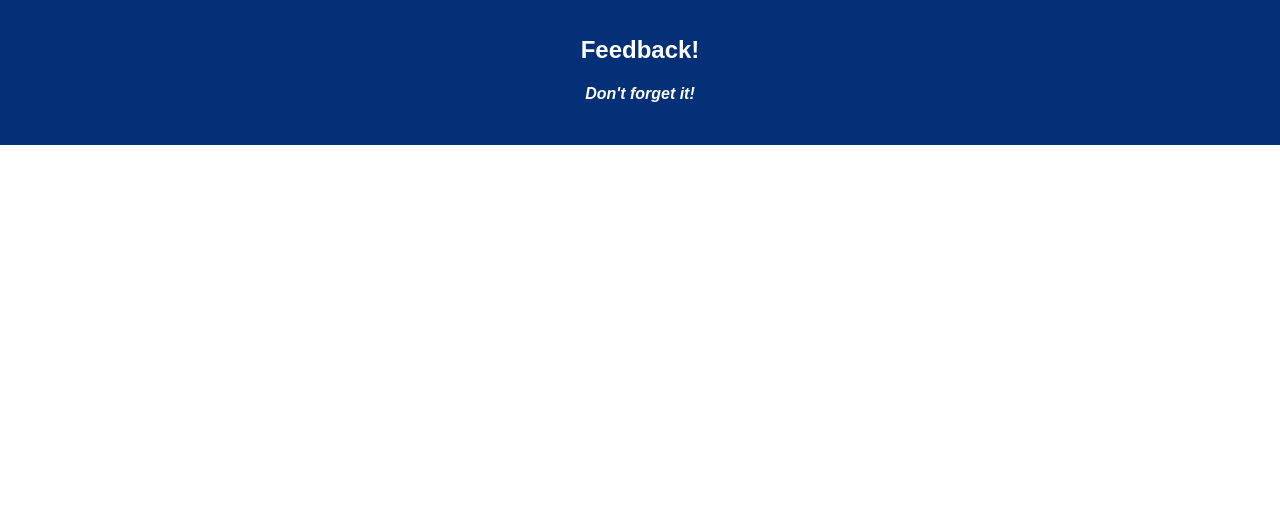
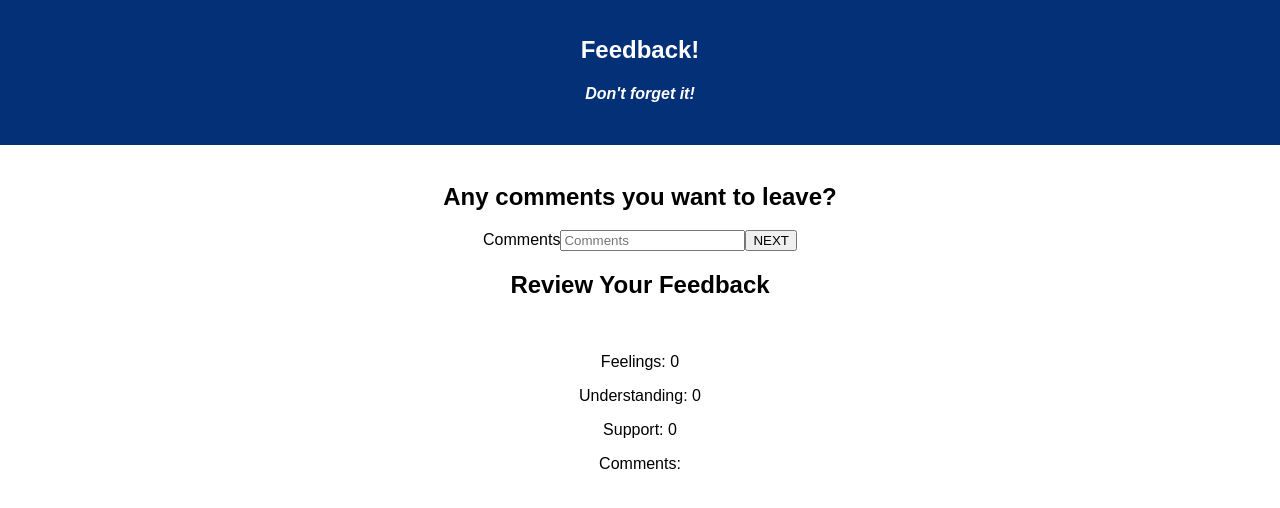
Before and after one commit to stefenmenzel/redux-feedback-loop, a React (Create React App) app: page /#/comment in a window 1280 px wide. Before the commit this address led to /#/review. Shown: the top 508 px of the page. Built offline with nearby package versions, Linux system fonts and the light colour scheme.

Commit message:
got comments page working, review page just needs that pesky conditional button

```diff
--- a/src/components/App/App.js
+++ b/src/components/App/App.js
@@ -4,7 +4,10 @@ import { HashRouter as Router, Route, Link } from 'react-router-dom';
 import { connect } from 'react-redux';
 import './App.css';
 
-import ScaleForm from '../ScaleForm/ScaleForm';
+//my components
+import ScaleForm from '../ScaleForm/ScaleForm.js';
+import Comments from '../Comments/Comments.js';
+import Review from '../Review/Review.js';
 
 class App extends Component {
   render() {
@@ -16,7 +19,6 @@ class App extends Component {
             <h4><i>Don't forget it!</i></h4>
           </header>
           <br />
-          {/* <FeelingForm /> */}
           <Route exact path='/'
             render={props => (<ScaleForm formType={this.props.reduxState.feeling} passedProps={props} />)}
           />
@@ -26,6 +28,10 @@ class App extends Component {
           <Route exact path='/support'
             render={props => (<ScaleForm formType={this.props.reduxState.support} passedProps={props} />)}
           />
+          <Route exact path='/comment'
+            component={Comments}
+          />
+          <Review />
         </div>
       </Router>
     );
--- /dev/null
+++ b/src/components/Comments/Comments.js
@@ -0,0 +1,39 @@
+import React, {Component} from 'react';
+import {connect} from 'react-redux';
+
+class Comments extends Component{
+
+    //store comment in local component state while collecting string
+    state = {
+        newComment: ''
+    }
+
+    //collect comment from user
+    handleChange = (event) => {
+        this.setState({
+            newComment: event.target.value
+        })
+    }
+
+    //submit comment and send to redux state via dispatching action.
+    handleSubmit = (event) => {
+        event.preventDefault();
+        this.props.dispatch({type: 'SET_COMMENT', payload: this.state})
+        this.props.history.push('/review');
+    }
+
+    render(){
+        return(
+            <div>
+                <h2>Any comments you want to leave?</h2>
+                <form onSubmit={this.handleSubmit}>
+                    <label htmlFor='comments'>Comments</label>
+                    <input onChange={this.handleChange} type="text" placeholder="Comments" />
+                    <button>NEXT</button>
+                </form>
+            </div>
+        )
+    }
+}
+
+export default connect()(Comments);
--- /dev/null
+++ b/src/components/Review/Review.js
@@ -0,0 +1,62 @@
+import React, { Component } from 'react';
+import {connect} from 'react-redux';
+
+class Review extends Component{
+
+    state = {
+        feelings: 0,
+        understanding: 0,
+        support: 0,
+        comment: ''
+    }
+
+    fetchProps = () => {
+        this.setState({
+            ...this.state,
+            feelings: this.props.reduxState.feeling.value,
+            understanding: this.props.reduxState.understanding,
+            support: this.props.reduxState.support.value,
+            comment: this.props.reduxState.comment.newComment
+        })
+    }
+
+    isCompleteButton = () => {
+        this.fetchProps();
+        if(this.state.feelings){
+            console.log('feelings:', this.state.feelings);
+            return false;
+        }
+        if (this.state.feelings && this.state.understanding && this.state.support && this.state.comment) {
+            return true;
+        }
+        return false;
+    }
+
+    conditionalButton(isComplete){
+        if(!isComplete){
+            return <button disabled>INCOMPLETE</button>;
+        }
+        else{
+            return <button onClick={() => this.submitFeedback}>SUBMIT</button>;
+        }
+    }
+
+    render(){
+        return(
+            <div>
+                <h2>Review Your Feedback</h2>
+                <br />
+                <p>{`Feelings: ${this.props.reduxState.feeling.value}`}</p>
+                <p>{`Understanding: ${this.props.reduxState.understanding.value}`}</p>
+                <p>{`Support: ${this.props.reduxState.support.value}`}</p>
+                <p>{`Comments: ${this.props.reduxState.comment.newComment}`}</p>
+            </div>
+        )
+    }
+}
+
+const mapStateToProps = (reduxState) => {
+    return {reduxState};
+}
+
+export default connect(mapStateToProps)(Review);
--- a/src/components/ScaleForm/ScaleForm.js
+++ b/src/components/ScaleForm/ScaleForm.js
@@ -3,16 +3,19 @@ import {connect} from 'react-redux';
 
 class ScaleForm extends Component{
 
+    //store value until we hit the next button
     state ={
         formValue: 0
     }
 
+    //update local component state
     handleChange = (event) => {
         this.setState({
             formValue: event.target.value
         })
     }
 
+    //send state to redux through action dispatch.
     handleSubmit = (event) => {
         event.preventDefault();
         this.props.dispatch({type:this.props.formType.type, payload: this.state })
@@ -24,7 +27,7 @@ class ScaleForm extends Component{
             <div>
                 <form onSubmit={this.handleSubmit}>
                     <h2>{this.props.formType.header}</h2>
-                    <label for={this.props.formType.label}>{this.props.formType.label}?</label>
+                    <label htmlFor={this.props.formType.label}>{this.props.formType.label}?</label>
                     <select onChange={this.handleChange} id={this.props.formType.label} name={this.props.formType.label}>
                         <option value="1">1</option>
                         <option value="2">2</option>
--- a/src/index.js
+++ b/src/index.js
@@ -33,21 +33,28 @@ const supportInfo = {
 
 const feeling = (state = feelingInfo, action) => {
     if(action.type === "SET_FEELING"){
-        return action.payload.formValue;
+        return {...state, value: action.payload.formValue};
     }
     return state;
 }
 
 const understanding = (state = understandingInfo, action) => {
     if(action.type === 'SET_UNDERSTANDING'){
-        return action.payload.formValue;
+        return { ...state, value: action.payload.formValue };
     }
     return state;
 }
 
 const support = (state = supportInfo, action) => {
     if(action.type === 'SET_SUPPORT'){
-        return action.payload.formValue;
+        return { ...state, value: action.payload.formValue };
+    }
+    return state;
+}
+
+const comment = (state = {newComment: ''}, action) => {
+    if(action.type === 'SET_COMMENT'){
+        return {newComment: action.payload.newComment};
     }
     return state;
 }
@@ -56,7 +63,8 @@ const storeInstance = createStore (
     combineReducers({
         feeling,
         understanding,
-        support
+        support,
+        comment
     }),
     applyMiddleware(logger)
 )
```
